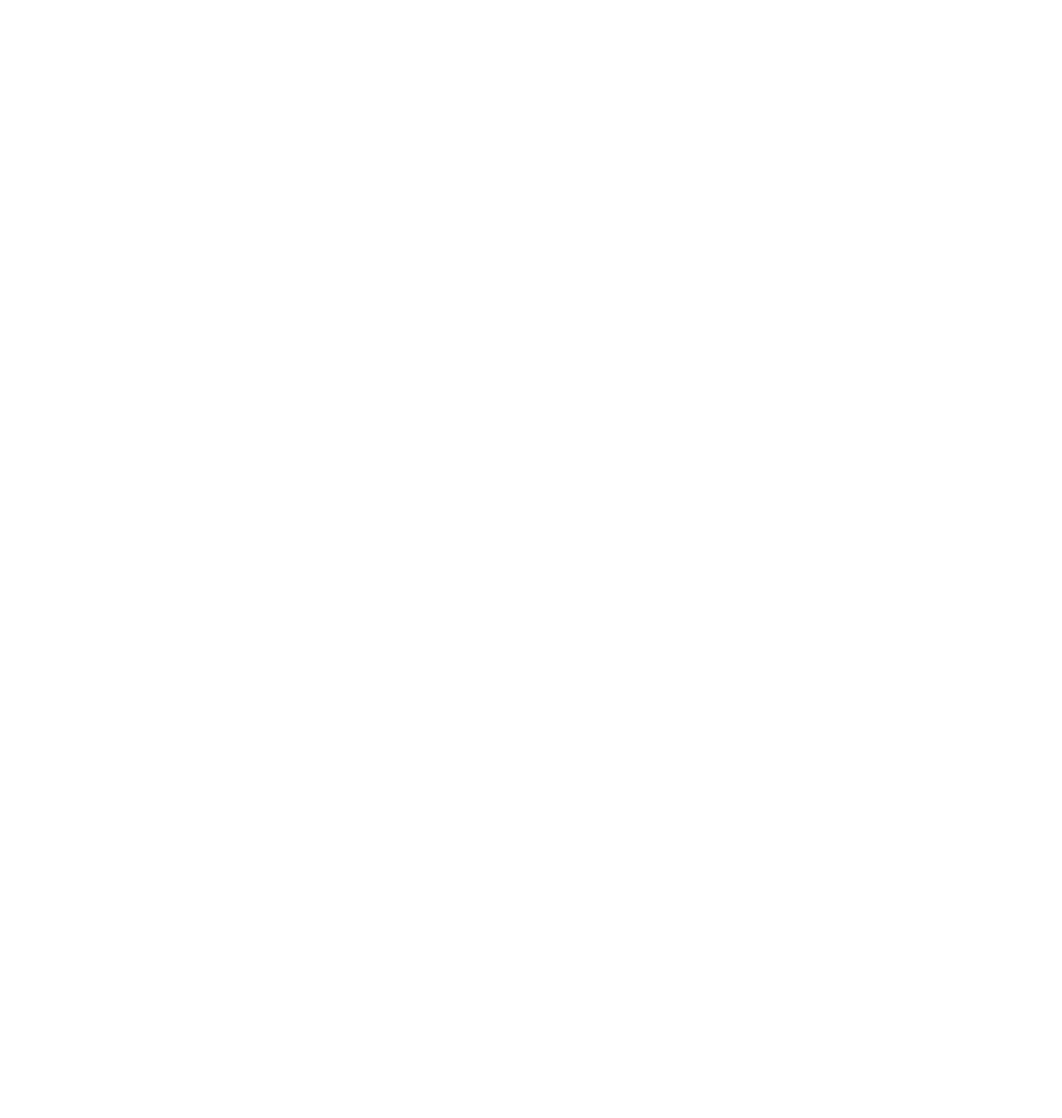
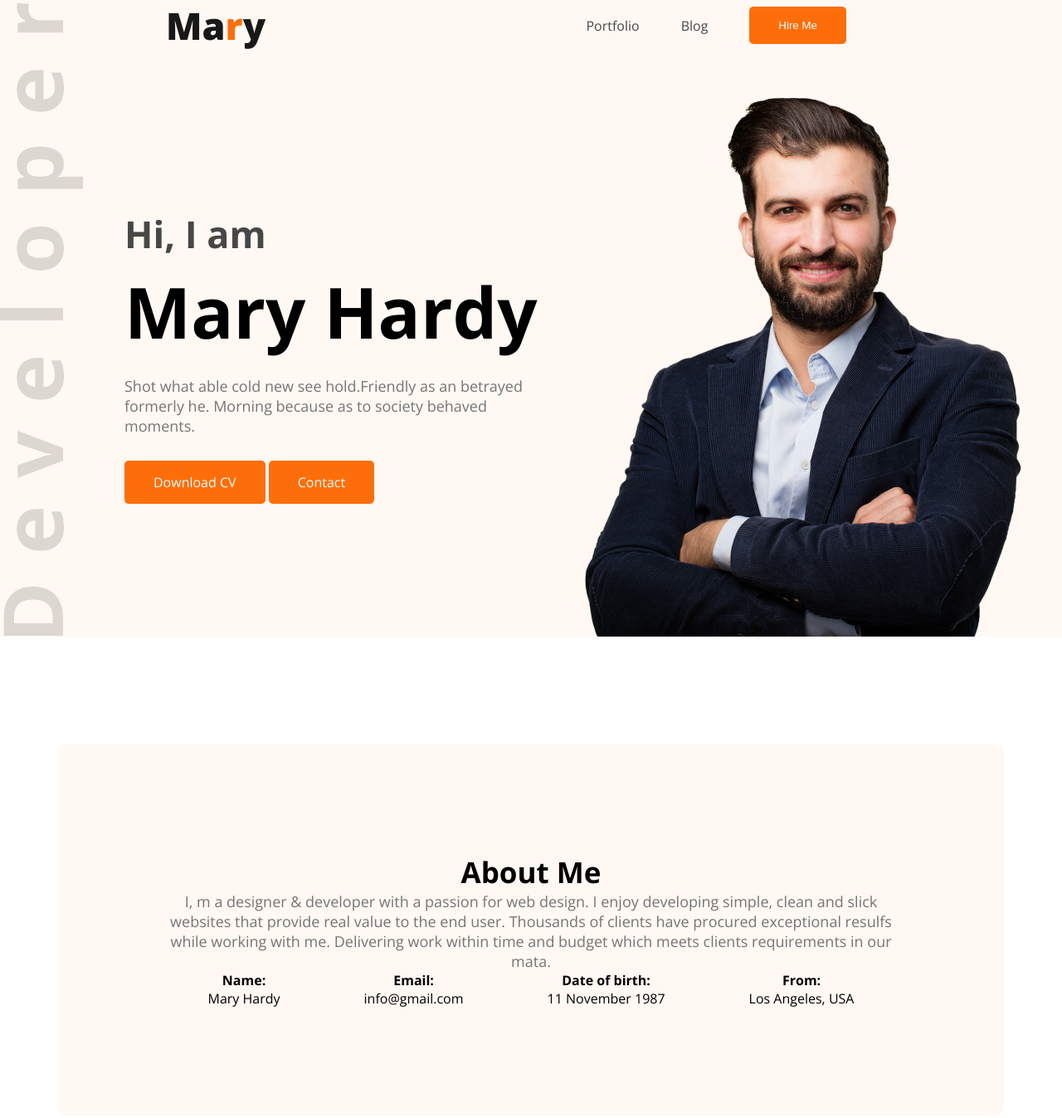
Before and after one commit to sohorabsajib/webdeveloper-portfolio, a plain HTML site: page index.html in a window 1280 px wide. Shown: the whole page at 83% size. Before the commit the page ends 800 px from the top, so only its background shows below. Drawn offline with nearby package versions, Linux system fonts and the light colour scheme.

Commit message:
header done  commit

```diff
--- a/index.html
+++ b/index.html
@@ -1,16 +1,71 @@
 <!DOCTYPE html>
 <html lang="en">
-<head>
-    <meta charset="UTF-8">
-    <meta name="viewport" content="width=device-width, initial-scale=1.0">
+  <head>
+    <meta charset="UTF-8" />
+    <meta name="viewport" content="width=device-width, initial-scale=1.0" />
     <title>Developer Portfolio</title>
-</head>
-<body>
-    <header>
-
+    <link rel="preconnect" href="https://fonts.googleapis.com" />
+    <link rel="preconnect" href="https://fonts.gstatic.com" crossorigin />
+    <link
+      href="https://fonts.googleapis.com/css2?family=Lato:wght@400;700&family=Open+Sans:wght@400;700;800&display=swap"
+      rel="stylesheet"
+    />
+    <link rel="stylesheet" href="styles/portfolio.css" />
+  </head>
+  <body>
+    <header class="header">
+      <nav>
+        <h3 class="nav-title">Ma<span class="text-primary">r</span>y</h3>
+        <ul>
+          <li><a href="">Portfolio</a></li>
+          <li><a href="">Blog</a></li>
+          <li><button class="btn-primary">Hire Me</button></li>
+        </ul>
+      </nav>
+      <div class="banner">
+        <div class="banner-content">
+          <h3 class="banner-greeting">Hi, I am</h3>
+          <h1 class="banner-title">Mary Hardy</h1>
+          <p class="banner-description">
+            Shot what able cold new see hold.Friendly as an betrayed formerly
+            he. Morning because as to society behaved moments.
+          </p>
+          <div class="btn-primary">Download CV</div>
+          <div class="btn-primary">Contact</div>
+        </div>
+        <img class="profile-pic" src="images/hardy.png" alt="" />
+      </div>
     </header>
-    <footer>
-
-    </footer>
-</body>
+    <main>
+      <section class="about">
+        <h3 class="section-tilte">About Me</h3>
+        <p class="section-description">
+          I, m a designer & developer with a passion for web design. I enjoy
+          developing simple, clean and slick websites that provide real value to
+          the end user. Thousands of clients have procured exceptional resulfs
+          while working with me. Delivering work within time and budget which
+          meets clients requirements in our mata.
+        </p>
+        <div class="about-info-contianer">
+          <div class="about-info">
+            <h4 class="info-title">Name:</h4>
+            <p class="info-description">Mary Hardy</p>
+          </div>
+          <div class="about-info">
+            <h4 class="info-title">Email:</h4>
+            <p class="info-description">info@gmail.com</p>
+          </div>
+          <div class="about-info">
+            <h4 class="info-title">Date of birth:</h4>
+            <p class="info-description">11 November 1987</p>
+          </div>
+          <div class="about-info">
+            <h4 class="info-title">From:</h4>
+            <p class="info-description">Los Angeles, USA</p>
+          </div>
+        </div>
+      </section>
+    </main>
+    <footer></footer>
+  </body>
 </html>
--- /dev/null
+++ b/styles/portfolio.css
@@ -0,0 +1,130 @@
+/* nav styles */
+* {
+  margin: 0;
+  padding: 0;
+}
+/* shared styles  */
+body {
+  font-family: "Lato", sans-serif;
+  font-family: "Open Sans", sans-serif;
+}
+
+.text-primary {
+  color: #fd6e0a;
+}
+
+.btn-primary {
+  display: inline-block;
+  background: #fd6e0a;
+  border: 0;
+  color: white;
+  padding: 15px 35px;
+  border-radius: 5px;
+}
+.section-tilte {
+  text-align: center;
+  font-size: 35px;
+  font-weight: 700;
+}
+.section-description {
+  color: #757575;
+  text-align: center;
+  font-size: 18px;
+  font-weight: 400;
+}
+/* shared styles end  */
+
+.nav-title {
+  color: #181818;
+  font-size: 45px;
+  font-weight: 800;
+}
+
+nav {
+  display: flex;
+  align-items: center;
+  justify-content: space-between;
+  margin: 0 200px;
+}
+
+nav > ul {
+  display: flex;
+  align-items: center;
+}
+
+nav li {
+  list-style: none;
+  margin-right: 50px;
+}
+
+nav a {
+  text-decoration: none;
+  color: #474747;
+}
+
+/* header  */
+.header {
+  background-color: #fff8f3;
+  background-image: url("/images/header_bg.png");
+  background-repeat: no-repeat;
+  background-position: bottom right;
+
+  background-image: url("/images/developer.png");
+  background-repeat: no-repeat;
+  background-position: bottom left;
+  padding-right: 10px;
+}
+
+.banner {
+  padding: 30px 30px 0px 150px;
+  display: flex;
+  align-items: center;
+  justify-content: space-between;
+}
+
+.banner profile-pic {
+  width: 500px;
+}
+.banner-content {
+  max-width: 500px;
+}
+
+.banner-greeting {
+  font-size: 45px;
+  color: #474747;
+  margin-bottom: 0;
+}
+
+.banner-title {
+  font-size: 85px;
+  font-weight: 700;
+  margin-top: 5px;
+  margin-bottom: 20px;
+}
+
+.banner-description {
+  color: #757575;
+  font-size: 18px;
+  font-weight: 400;
+  margin-bottom: 30px;
+}
+
+/* main section  */
+main{
+    max-width: 1140px;
+    margin: 0 auto;
+}
+/* about  */
+.about {
+  margin: 130px 0;
+  padding: 130px;
+  border-radius: 10px;
+  background: #fff8f3;
+}
+.about-info-contianer{
+    display: flex;
+    justify-content: space-around;
+}
+.about-info{
+    text-align: center;
+}
```
